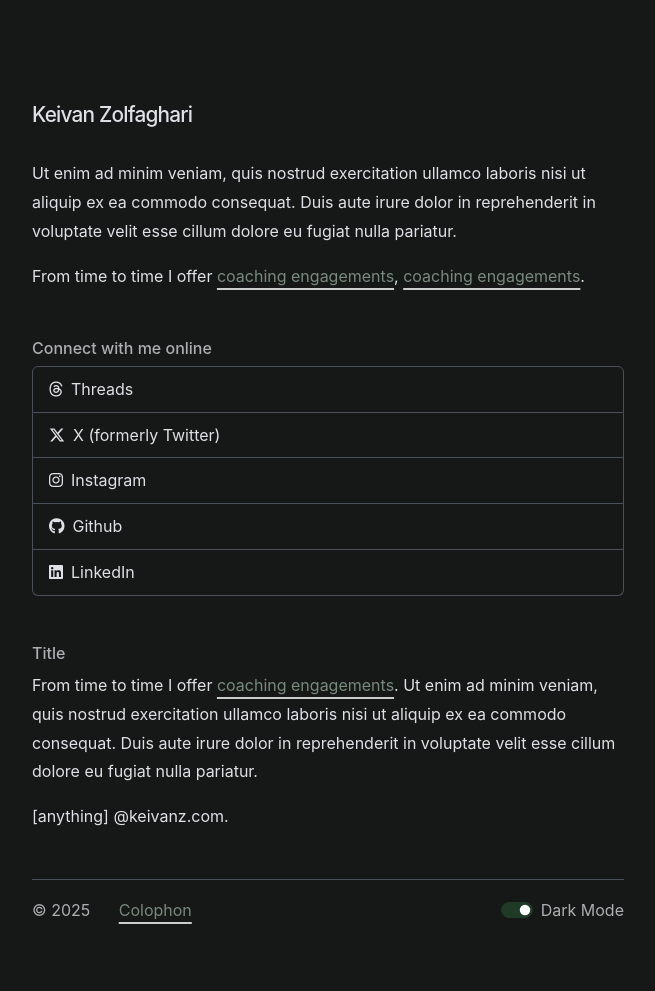
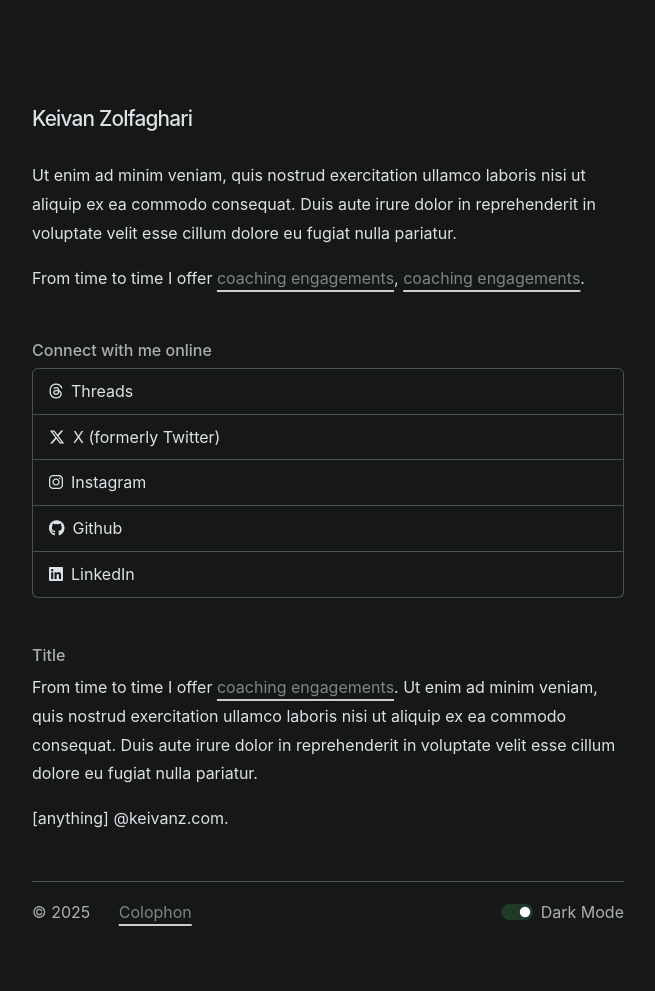
Before and after one commit to keivanz/keivanz.github.io, a Jekyll site: the page built from index.md, in a window 1280 px wide. Shown: the whole page, without its empty margins (312-967 px from the left). Built offline with Jekyll 4.4.1, drawn with Linux system fonts in a browser that asks for light colours; nearby versions of some CDN libraries; some web fonts are replaced.

Commit message:
Update _custom.scss

```diff
--- a/_sass/_custom.scss
+++ b/_sass/_custom.scss
@@ -290,4 +290,4 @@
   }
 }*/
 
-.spacing {padding-bottom: 2px;}
+.spacing {padding-top: 4px;}
```
